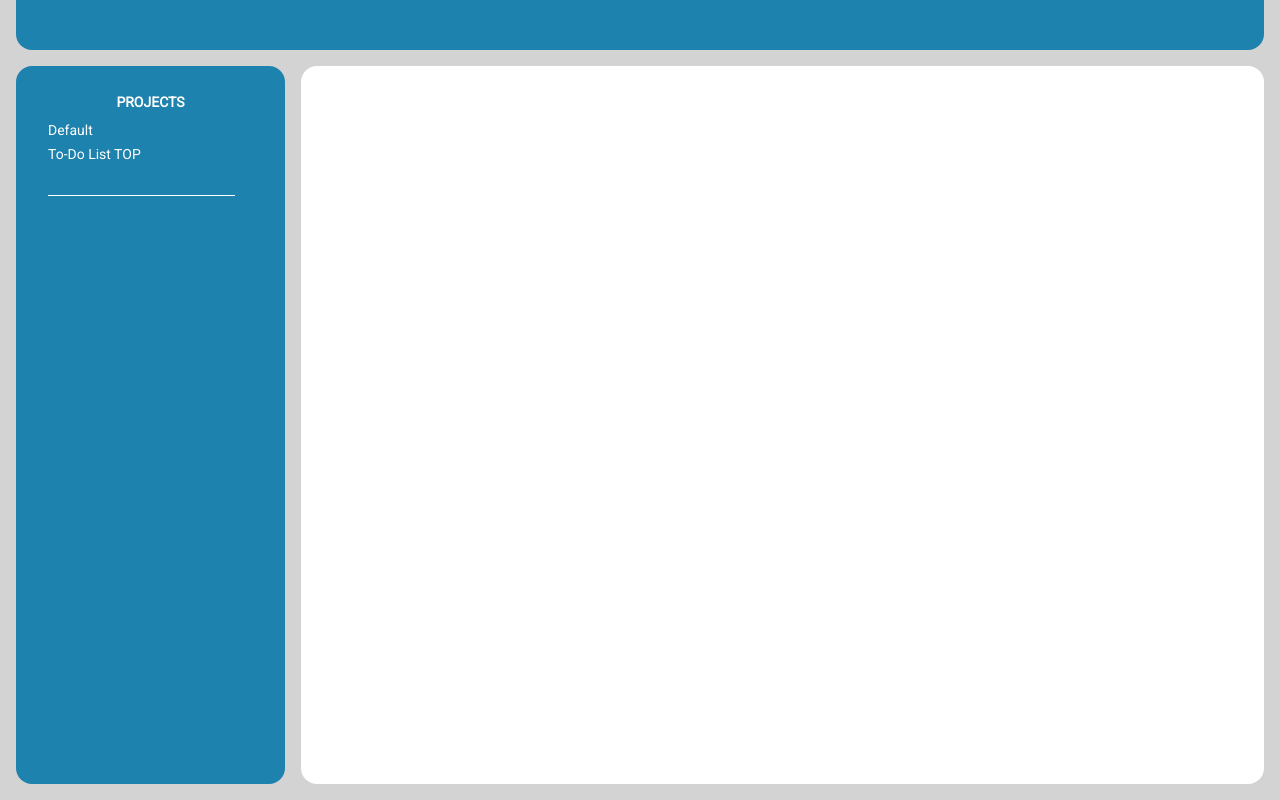
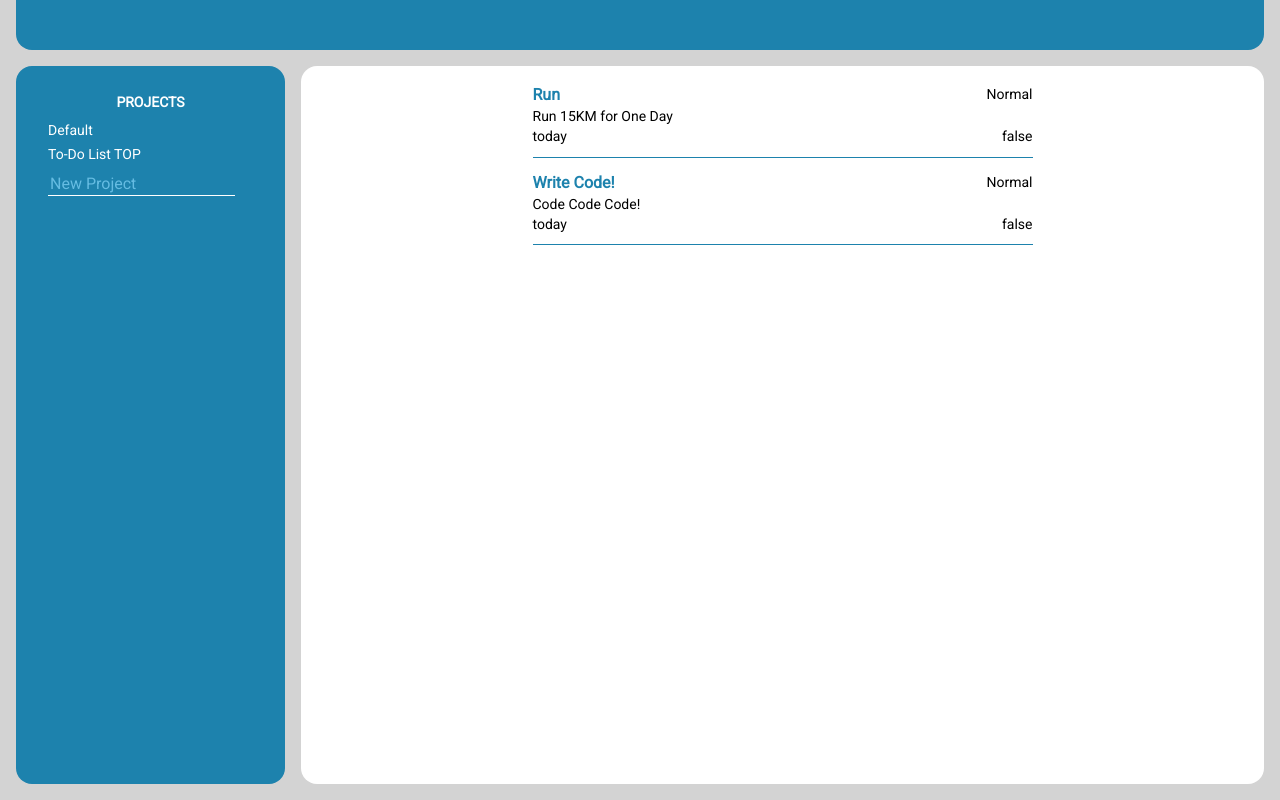
Before and after one commit to anjee28/to-do_list, a website built with webpack: page dist/index.html in a window 1280 px wide. Built offline with nearby package versions, Linux system fonts and the light colour scheme.

Commit message:
Add tasks UI

```diff
--- a/src/domGenerate.js
+++ b/src/domGenerate.js
@@ -15,6 +15,7 @@ generateDiv('body','body',parentContainer);
                 const newProject = document.createElement('input');
                 newProject.setAttribute('type','text');
                 newProject.setAttribute('id','newProjectInput');
+                newProject.setAttribute('placeholder','New Project');
                 sidebarNew.appendChild(newProject);
 
         generateDiv('sidebarBottom','sidebarBottom',sidebar)
--- a/src/script.js
+++ b/src/script.js
@@ -48,7 +48,7 @@ function newProject (id, title, task, taskSorted, active) {
 
 //Generate Default Project----------------------------------------------------------------------
 projectGenerate('Default');
-projects[0].active = 'active';
+document.getElementById('1').setAttribute('class','active');
 
 taskGenerate('Default', 'Run', 'Run 15KM for One Day', 'today', 'Normal', false);
 taskGenerate('Default', 'Write Code!', 'Code Code Code!', 'today', 'Normal', false);
@@ -57,6 +57,7 @@ projectGenerate('To-Do List TOP');
 
 taskGenerate('To-Do List TOP', 'Projects Feature', 'Users should be able to create new projects and choose which project their todos go into.', 'tommorow', 'High', true)
 taskGenerate('To-Do List TOP', 'Sorting Feature', 'Users should be able to sort their projects and its corresponding tasks', 'tommorow', 'Normal', false)
+
 
 console.log(projects);
 
@@ -100,10 +101,11 @@ function taskGenerate (project,title,desc,due,priority,done) {
     const index = projects.findIndex(object => {
         return object.title === project;
     });
-
-    const task = newTask(generateId(projects[index].task), title, desc, due, priority, done);
+    const id = generateId(projects[index].task);
+    const task = newTask(id, title, desc, due, priority, done);
 
     (projects[index].task).push(task);
+    renderTasks(index, id, title, desc, due, priority, done)
 }
 
 //--------------------------------DOM RENDERING--------------------------------------------------------
@@ -126,7 +128,6 @@ function renderProjects(){
             }
 
             const div = document.getElementById(projects[i].id)
-
             div.setAttribute('class', 'active');
         })
     }
@@ -136,7 +137,6 @@ function projectGenerateDOM(id){
     const main = document.getElementById('main')
     const div = document.createElement('div');
     div.setAttribute('id',id);
-    div.innerHTML = id;
 
     const index = projects.findIndex(object => {
         return object.id === id;
@@ -147,6 +147,23 @@ function projectGenerateDOM(id){
     main.appendChild(div);
 }
 
-function taskGenerationDOM(){
+function renderTasks(index, id, title, desc, due, priority, done){
+    const projectDiv = document.getElementById(projects[index].id);
+    const taskDiv = document.createElement('Div')
+    taskDiv.classList.add('taskdiv');
+    taskDiv.setAttribute('id',projects[index].title + '-' + id)
+    projectDiv.appendChild(taskDiv);
+    childGenerate(title,'title');
+    childGenerate(desc,'desc');
+    childGenerate(due,'due');
+    childGenerate(priority,'priority');
+    childGenerate(done,'done');
 
+    function childGenerate(text,className){
+        const par = document.createElement('p');
+        par.setAttribute('id',projects[index].title + '-'+ id);
+        par.classList.add(className);
+        par.innerHTML = text;
+        taskDiv.appendChild(par);
+    }
 }
--- a/src/style.css
+++ b/src/style.css
@@ -89,14 +89,62 @@ body {
     outline: 0;
 }
 
+::placeholder {
+    color: #65bce2;
+    opacity: 1;
+}
+
 .sidebarNew p{
     font-size: 20px;
 }
 
+
+
 .main .active {
-    display: block;
+    display: flex;
+    flex-direction: column;
+    gap: 16px;
+    align-items: center;
 }
 
 .main .inactive {
     display: none;
 }
+
+.taskdiv {
+    border-bottom: 1px solid #1d82ad;
+    display: grid;
+    grid-template-columns: 1fr 1fr;
+    grid-template-rows: auto auto auto;
+    width: 500px;
+    padding-bottom: 8px;
+}
+.taskdiv p{
+    margin: 0;
+    margin-bottom: 4px;
+    font-size: 14px;
+}
+
+.taskdiv .title{
+    grid-area: 1 / 1 / 2 / 2;
+    color: #1d82ad;
+    font-size: 16px;
+    font-weight: 600;
+}
+.taskdiv .desc{
+    grid-area: 2 / 1 / 3 / 3;
+}
+
+.taskdiv .due{
+    grid-area: 3 / 1 / 4 / 2;
+}
+
+.taskdiv .priority{
+    grid-area: 1 / 2 / 2 / 3;
+    text-align: right;
+}
+
+.taskdiv .done{
+    grid-area: 3 / 2 / 4 / 3;
+    text-align: right;
+}
```
Also changed, not shown: dist/main.js.
